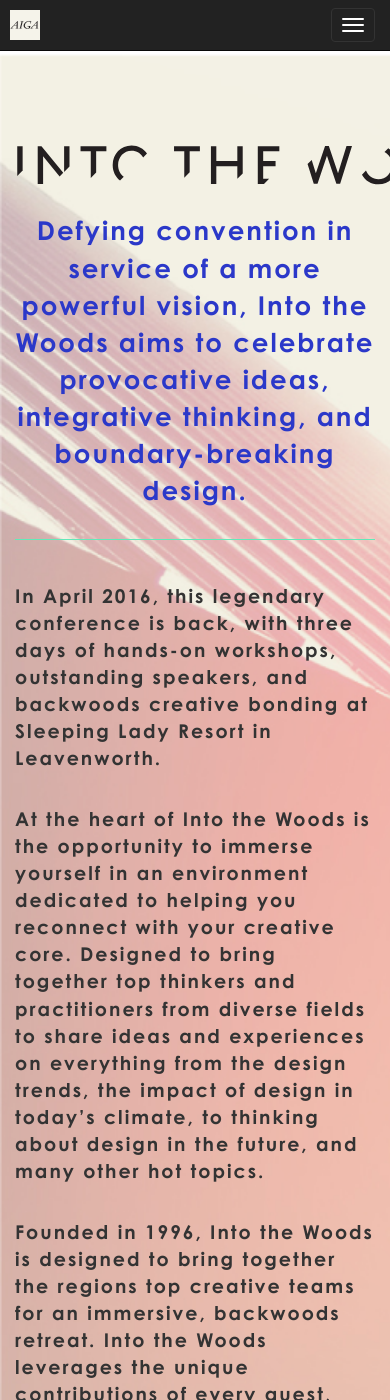
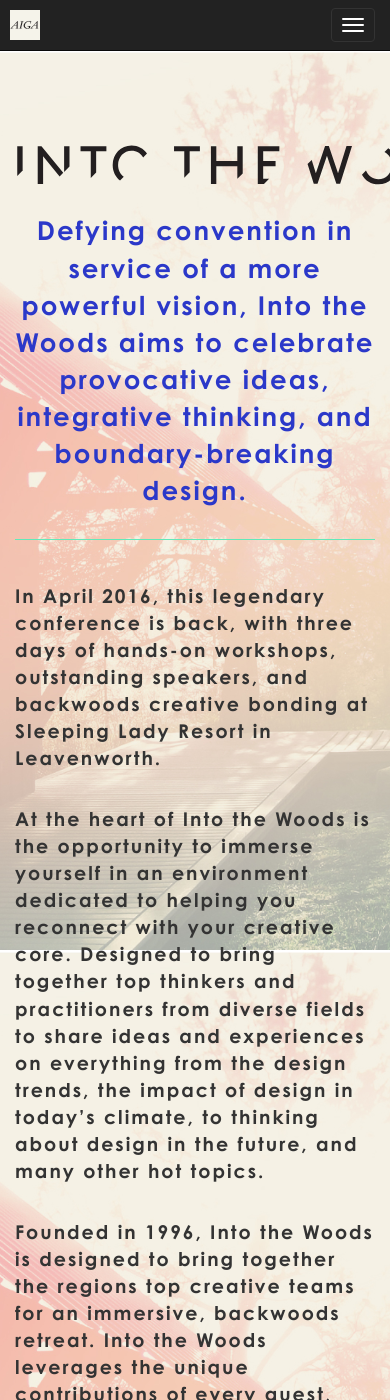
Before and after one commit to aiga-seattle/2015.aigaintothewoods.com, a Jekyll site: the page built from overview.html, in a window 390 px wide and 1400 px high. Built offline with Jekyll 4.4.1, drawn with Linux system fonts in a browser that asks for light colours; nearby versions of some CDN libraries; some web fonts are replaced.

Commit message:
Mobile and Background Tweaks

```diff
--- a/_includes/footer.html
+++ b/_includes/footer.html
@@ -1,7 +1,7 @@
 <footer>
   <div class="container-fluid">
     <div class="row">
-      <div class="col-xs-10 col-xs-offset-1 col-md-6 col-md-offset-3 footer-copy">
+      <div class="col-sm-10 col-sm-offset-1 col-md-6 col-md-offset-3 footer-copy">
         <div class="footer-logo">
           <img src="/images/itw2016_logo_footer.svg" />
         </div>
@@ -33,7 +33,6 @@
           </ul>
         </nav>
       </div>
-      <div class="col-xs-3"></div>
     </div>
   </div>
 </footer>
--- a/_sass/intothewoods/_backgrounds.scss
+++ b/_sass/intothewoods/_backgrounds.scss
@@ -9,7 +9,9 @@
 }
 
 .background-sleeping-lady {
+  background-color: #fff;
   background-image: url(/images/backgrounds/sleeping-lady.jpg);
+  background-attachment: fixed;
 }
 
 .background-woods {
--- a/_sass/intothewoods/_footer.scss
+++ b/_sass/intothewoods/_footer.scss
@@ -44,6 +44,8 @@
         .footer-copy {
           margin-top: 2em;
           margin-bottom: 2em;
+          padding-left: 2em;
+          padding-right: 2em;
         }
 
         .social-links {
```
Also changed, not shown: 5 other files.
